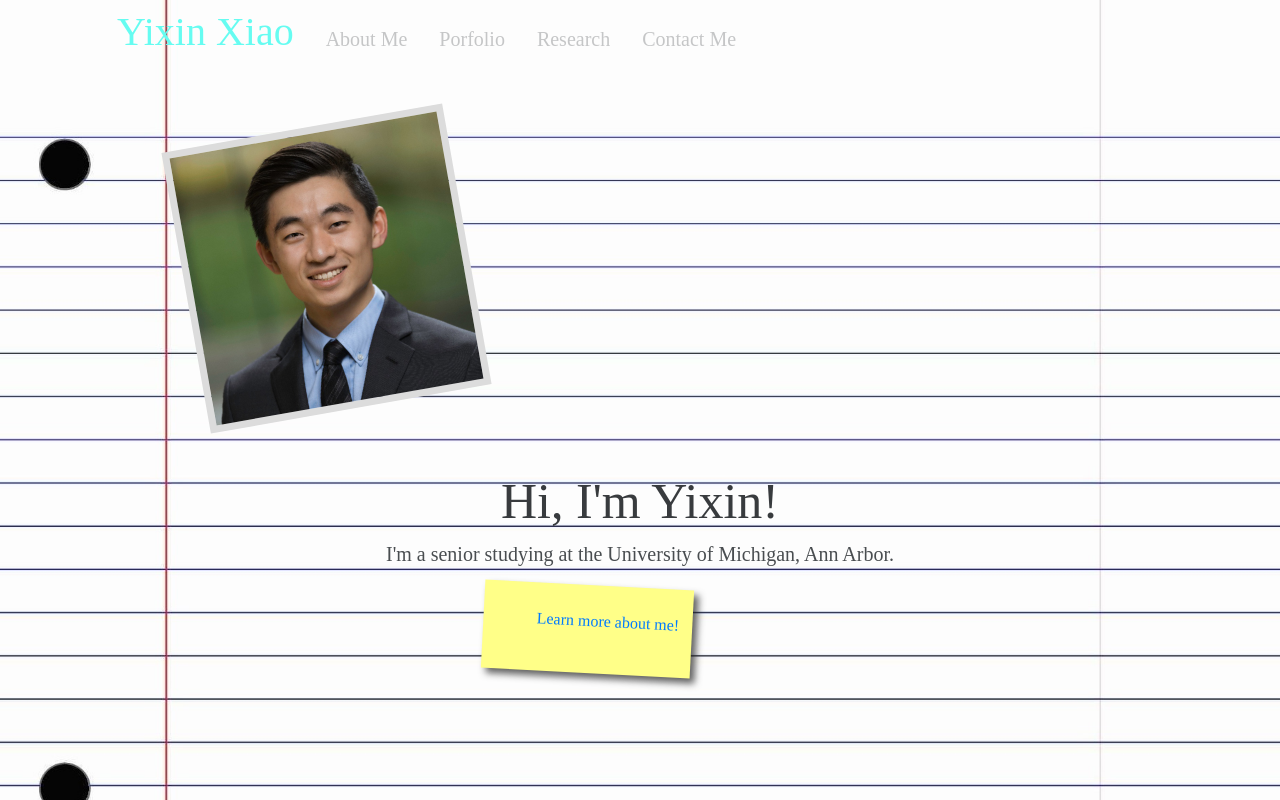
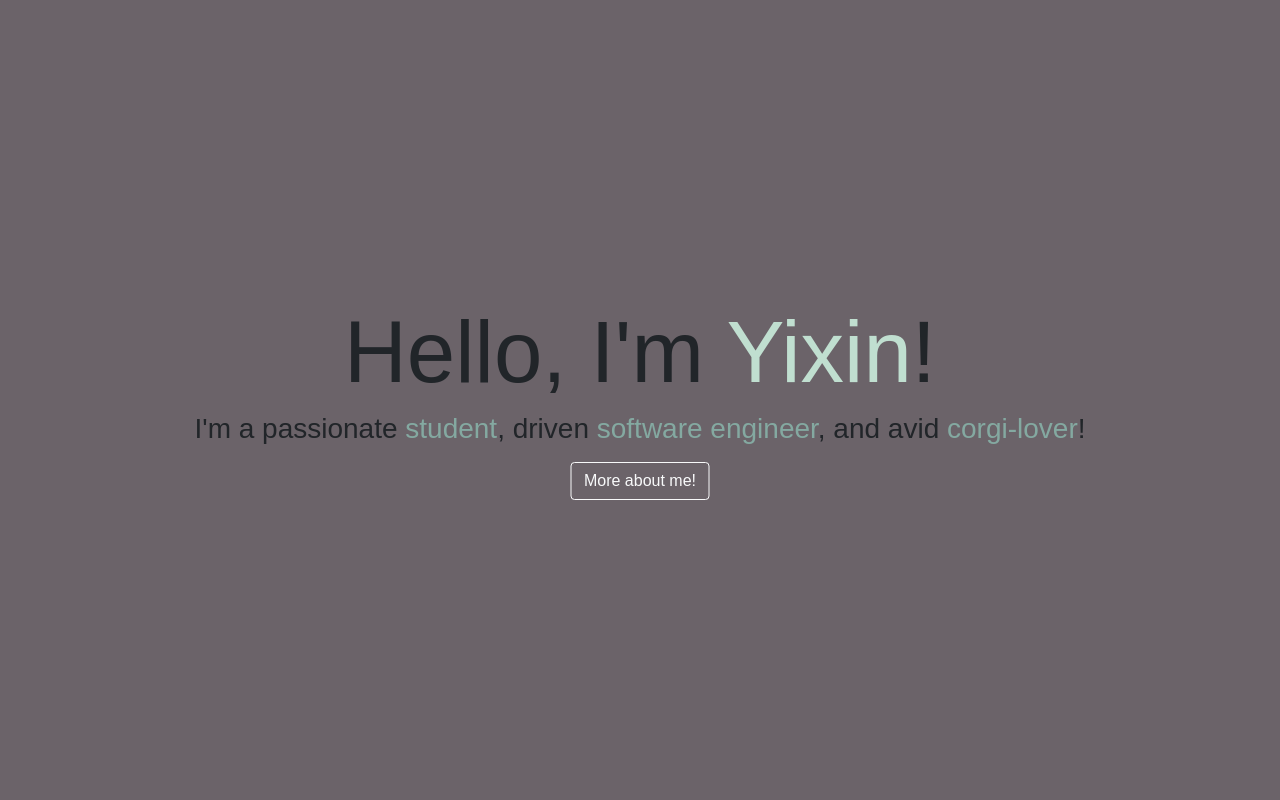
Before and after one commit to yixinxiao7/site, a React (Create React App) app: page /#/ in a window 1280 px wide. Built offline with nearby package versions, Linux system fonts and the light colour scheme.

Commit message:
minimal look to homepage

```diff
--- a/src/index.css
+++ b/src/index.css
@@ -1,13 +1,7 @@
 body {
   margin: 0;
-  /* background-color: #1F2833; */
-  /* background-image: radial-gradient(#72777D,#1F2833,  #0B0C10); */
-  background-image: url('./images/lined_paper_3.jpg');
-  background-repeat: no-repeat;
-  background-size: cover;
-  /* background-image: linear-gradient(#ADD8E6, white); */
-  /* background-attachment: fixed; */
-  font-family: 'Kalam', cursive;
+  background-color: #6b6369;
+  font-family: 'Alata', sans-serif;
 
   -webkit-font-smoothing: antialiased;
   -moz-osx-font-smoothing: grayscale;
@@ -23,5 +17,5 @@ html, body, #app, #app>div {
 }
 
 code {
-  font-family: 'Kalam', cursive;
+  font-family: 'Alata', sans-serif;
 }
--- a/src/pages/css/global_comp.css
+++ b/src/pages/css/global_comp.css
@@ -18,3 +18,19 @@
 .va{
     vertical-align: center;
 }
+
+.light-green{
+    color: #c0dfd0;
+}
+
+.dark-green{
+    color: #84a9a1;
+}
+
+.light-grey{
+    color: #d3d7db;
+}
+
+.dark-grey{
+    color: #9ba6ad;
+}
--- a/src/pages/css/home_page.css
+++ b/src/pages/css/home_page.css
@@ -1,46 +1,22 @@
-.main-text-color{
-    color: #383b3e;
+.large-font{
+    font-size:87px;
 }
 
-.second-text-color{
-    color: #494d50;
+.vertical-stretch{
+    min-height: 100vh;
+    height: 100%;
 }
 
-.button-decorate{
-    border: 0px;
-}
-.larger-text{
-    font-size: 50px;
-}
-.medium-text{
-    font-size: 20px;
+.vcenter{
+    position: absolute;
+    top: 50%;
+    left: 50%;
+    margin-right: -50%;
+    transform: translate(-50%, -50%)
 }
 
-.image-resize{
-    width:25%;
-    height:100%;
-    margin-left:10%;
-}
-
-.image-resize:after{
-    display:block;
-    padding-bottom: 100%;
-}
-.image-decorate{
-    border: solid;
-    border-width: .2cm;
-    transform: rotate(350deg);
-    border-color:#DCDCDC;
-}
-
-.stretch{
-    height:100%;
-}
 .bg-trans{
     background: transparent;
-}
-.whole-page{
-    height: 100%
 }
 
 .button-color{
@@ -69,25 +45,3 @@
         height:300px;
     }
 }
-ul{
-    list-style:none;
-  }
-  ul{
-    overflow:hidden;
-    width: 20%;
-    height:30%;
-    background:#ffff88;
-    box-shadow: 5px 5px 7px rgba(33,33,33,.7);
-    transform: rotate(3deg);
-    display:block;
-    margin-right:10%;
-  }
-  /* ul li a{
-    text-decoration:none;
-    color:#000;
-    background:#ffff88;
-    display:block;
-    height:10em;
-    width:10em;
-    padding:1em;
-  } */
--- a/src/pages/home_page.jsx
+++ b/src/pages/home_page.jsx
@@ -2,44 +2,32 @@ import React from 'react';
 import {Row, Col, Container, Image, Button,Jumbotron} from 'react-bootstrap';
 import Pic from '../images/YX.jpg';
 import './css/home_page.css'
+import './css/global_comp.css'
 import {renderNavBar} from '../global_component/nav_bar.jsx';
 
 const renderJumbotron = () =>{
     return(
-        <Jumbotron className = "bg-trans pt-1">
-        <h1 align="center" className = "main-text-color larger-text">Hi, I'm Yixin!</h1>
-        <p align = "center" className = "second-text-color medium-text">
-            I'm a senior studying at the University of Michigan, Ann Arbor.
-        </p>
-        <div align = "center">
-            {/* <Button href= "#/aboutMe" size="lg" className="button-decorate">Learn more about me</Button>  */}
-            <ul>
-                <p>
-                    <a href="#/aboutMe" className="px-auto py-auto">
-                        <br/>
-                        Learn more about me!
-                        <br/>
-                        <br/>
-                    </a>
-                </p>
-            </ul>
-        </div>
-    </Jumbotron>
+        <Jumbotron align="center" className = "bg-trans">
+            <div className="vcenter">
+                <h1 className="large-font">
+                    Hello, I'm <span className="light-green">Yixin</span>!
+                </h1>
+                <h3>
+                    I'm a passionate <span className="dark-green">student</span>
+                    , driven <span className="dark-green">software engineer</span>
+                    , and avid <span className="dark-green"> corgi-lover</span>!
+                    </h3>
+                <Button variant="outline-light" href="#/aboutMe" className="mt-2">More about me!</Button>
+            </div>
+        </Jumbotron>
     );
 }
+
 export default class MainPage extends React.Component{
     render(){
         return (
-            <Container className="stretch">
-                <Row>
-                    <Col>{renderNavBar()}</Col>
-                </Row>
-                <Row className="py-5">
-                    <Image src = {Pic} className = "image-resize image-decorate"/>
-                </Row>
-                <Row className="py-2">
-                    <Col>{renderJumbotron()}</Col>
-                </Row>
+            <Container className="stretch vertical-stretch">
+                {renderJumbotron()}
             </Container>
         );
     }
```
